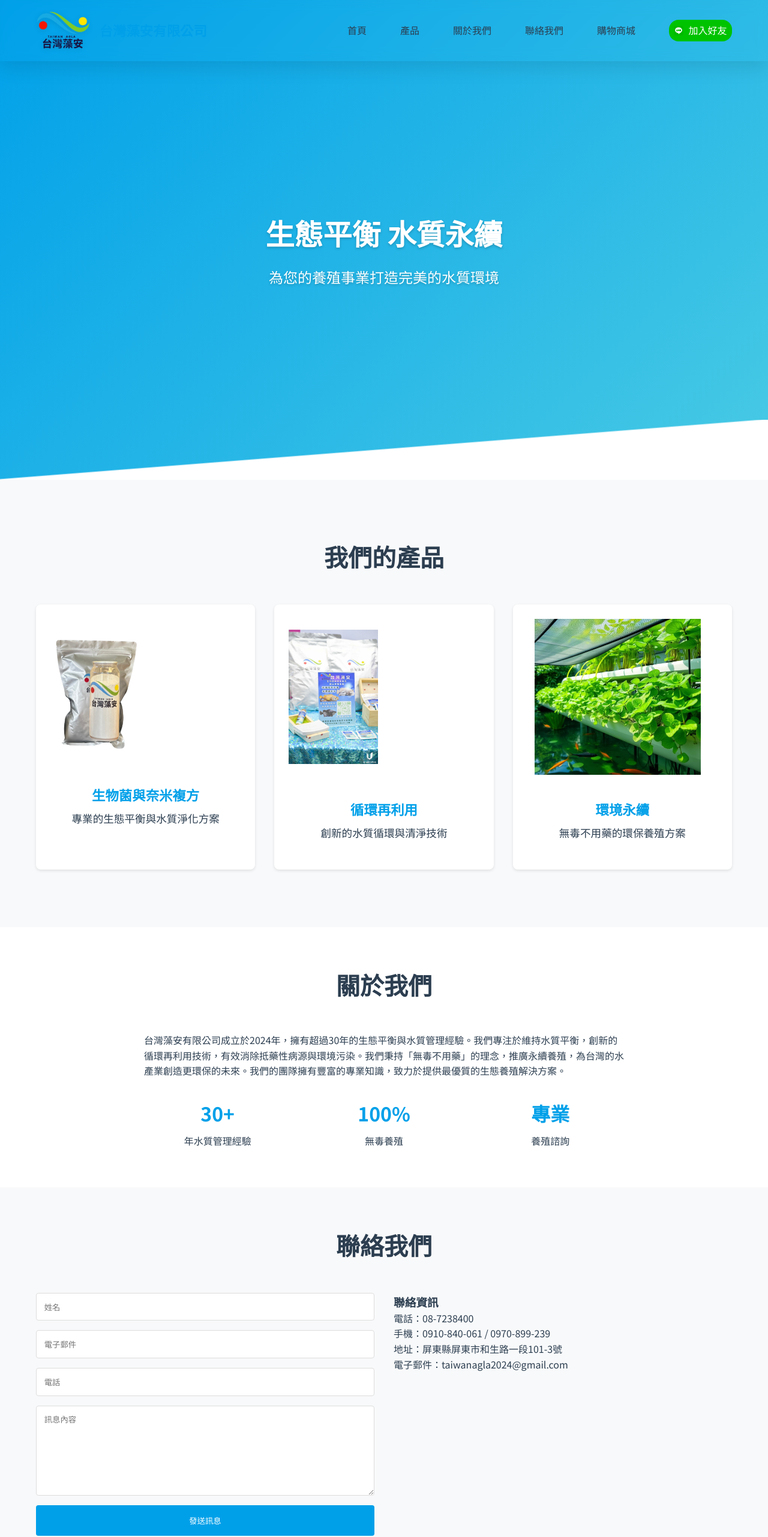
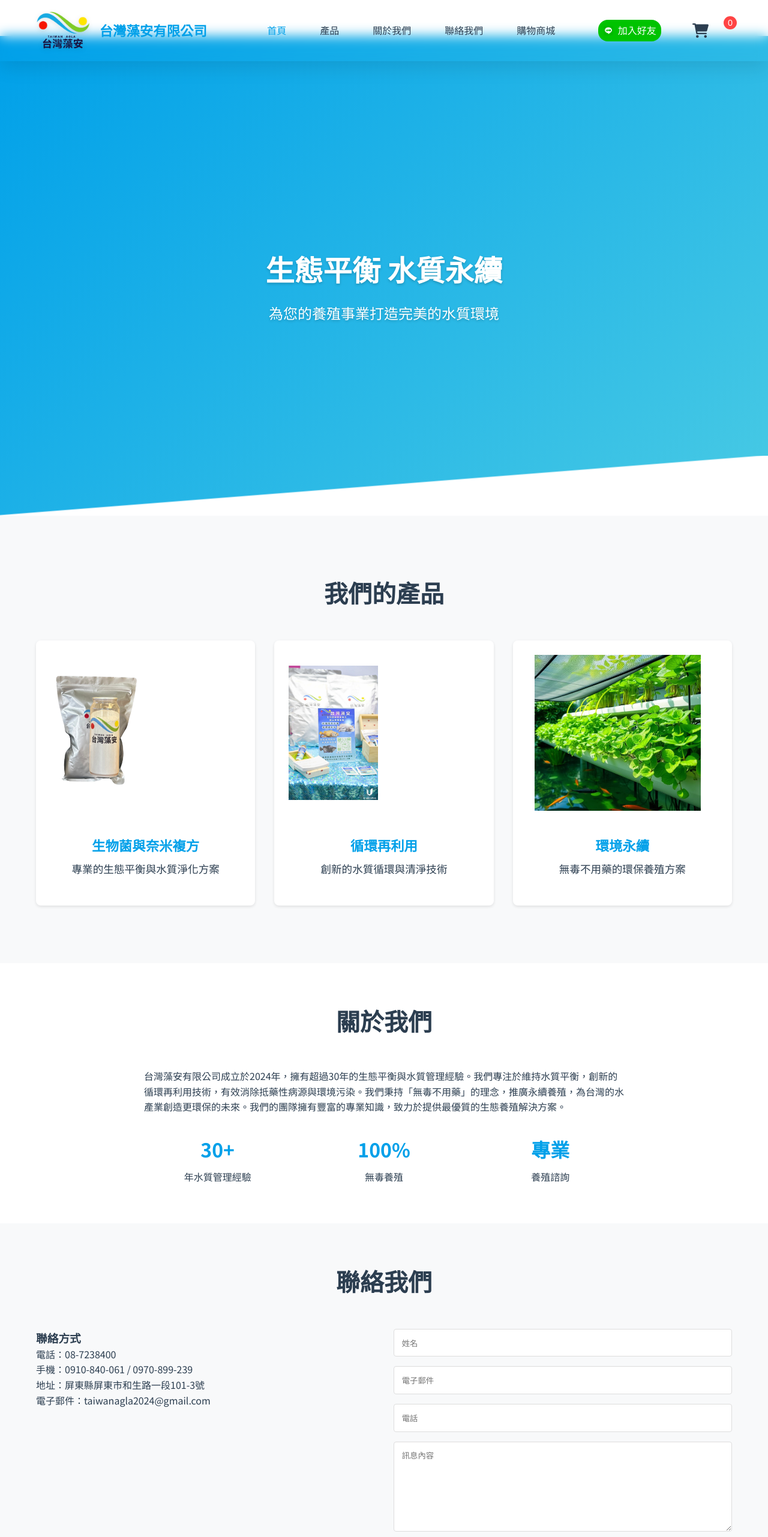
Before and after one commit to estella828/estalla-line-bot, a website: page index.html in a window 1280 px wide. Shown: the top 2563 px of the page at 60% size. Drawn offline with nearby package versions, Linux system fonts and the light colour scheme.

Commit message:
Update homepage layout to match shop style

```diff
--- a/index.html
+++ b/index.html
@@ -6,27 +6,37 @@
     <title>台灣藻安有限公司 - 綠色永續養殖</title>
     <link rel="stylesheet" href="styles.css">
     <link href="https://fonts.googleapis.com/css2?family=Noto+Sans+TC:wght@400;500;700&display=swap" rel="stylesheet">
+    <link rel="stylesheet" href="https://cdnjs.cloudflare.com/ajax/libs/font-awesome/6.0.0/css/all.min.css">
 </head>
 <body>
     <nav class="navbar">
         <div class="container">
             <div class="logo">
+                <a href="#">
                     <img src="images/logo-transparent.png" alt="台灣藻安有限公司" class="logo-image">
                     <span class="company-name">台灣藻安有限公司</span>
+                </a>
             </div>
             <div class="nav-links">
-                <a href="#home">首頁</a>
+                <a href="#home" class="active">首頁</a>
                 <a href="#products">產品</a>
                 <a href="#about">關於我們</a>
                 <a href="#contact">聯絡我們</a>
                 <a href="shop.html">購物商城</a>
+                <div class="nav-buttons">
                     <a href="https://line.me/ti/p/@699bptic" class="line-btn" target="_blank">
                         <img src="images/line-logo.png" alt="LINE" class="line-icon">加入好友
                     </a>
+                    <button class="cart-btn">
+                        <i class="fas fa-shopping-cart"></i>
+                        <span class="cart-count">0</span>
+                    </button>
+                </div>
             </div>
         </div>
     </nav>
 
+    <div class="content-offset">
         <section id="home" class="hero">
             <div class="container">
                 <h1>生態平衡 水質永續</h1>
@@ -43,8 +53,10 @@
                             <img src="images/生物菌png.png" alt="生物菌" class="product-image">
                             <img src="images/奈米複方.png" alt="奈米複方" class="product-image nano-image">
                         </div>
+                        <div class="product-content">
                             <h3>生物菌與奈米複方</h3>
                             <p>專業的生態平衡與水質淨化方案</p>
+                        </div>
                     </div>
                     <div class="product-card">
                         <div class="product-image-container single-image">
@@ -95,31 +107,12 @@
             <div class="container">
                 <h2>聯絡我們</h2>
                 <div class="contact-content">
-                <div class="cart-form hidden">
-                    <h3>訂購人資訊</h3>
-                    <form id="cartForm">
-                        <div class="form-group">
-                            <label for="customerName">姓名</label>
-                            <input type="text" id="customerName" name="name" required>
-                        </div>
-                        <div class="form-group">
-                            <label for="customerPhone">電話</label>
-                            <input type="tel" id="customerPhone" name="phone" required>
-                        </div>
-                        <div class="form-group">
-                            <label for="customerEmail">信箱</label>
-                            <input type="email" id="customerEmail" name="email" required>
-                        </div>
-                        <div class="form-group">
-                            <label for="customerAddress">地址</label>
-                            <input type="text" id="customerAddress" name="address" required>
-                        </div>
-                        <div class="form-group">
-                            <label for="customerNote">備註</label>
-                            <textarea id="customerNote" name="note" rows="3"></textarea>
-                        </div>
-                        <button type="submit" class="btn btn-primary">確認訂購</button>
-                    </form>
+                    <div class="contact-info">
+                        <h3>聯絡方式</h3>
+                        <p>電話：08-7238400</p>
+                        <p>手機：0910-840-061 / 0970-899-239</p>
+                        <p>地址：屏東縣屏東市和生路一段101-3號</p>
+                        <p>電子郵件：taiwanagla2024@gmail.com</p>
                     </div>
                     <form name="contact" method="POST" data-netlify="true" netlify-honeypot="bot-field" action="/success.html">
                         <p style="display: none">
@@ -131,16 +124,10 @@
                         <textarea name="message" placeholder="訊息內容" required></textarea>
                         <button type="submit">發送訊息</button>
                     </form>
-                <div class="contact-info">
-                    <h3>聯絡資訊</h3>
-                    <p>電話：08-7238400</p>
-                    <p>手機：0910-840-061 / 0970-899-239</p>
-                    <p>地址：屏東縣屏東市和生路一段101-3號</p>
-                    <p>電子郵件：taiwanagla2024@gmail.com</p>
-                </div>
                 </div>
             </div>
         </section>
+    </div>
 
     <footer>
         <div class="container">
@@ -148,6 +135,7 @@
         </div>
     </footer>
 
+    <script src="https://code.jquery.com/jquery-3.6.0.min.js"></script>
     <script src="script.js"></script>
 </body>
 </html>
--- a/styles.css
+++ b/styles.css
@@ -31,6 +31,7 @@ body {
 .navbar {
     position: fixed;
     top: 0;
+    left: 0;
     width: 100%;
     background: white;
     box-shadow: 0 2px 5px rgba(0,0,0,0.1);
@@ -50,10 +51,22 @@ body {
     gap: 1rem;
 }
 
+.logo a {
+    display: flex;
+    align-items: center;
+    gap: 1rem;
+    text-decoration: none;
+    color: var(--text-color);
+}
+
 .logo-image {
     height: 40px;
     width: auto;
     transition: transform 0.3s ease;
+}
+
+.logo-image:hover {
+    transform: scale(1.02);
 }
 
 .company-name {
@@ -78,6 +91,16 @@ body {
     color: var(--primary-color);
 }
 
+.nav-links a.active {
+    color: var(--primary-color);
+}
+
+.nav-buttons {
+    display: flex;
+    gap: 1rem;
+    align-items: center;
+}
+
 .line-btn {
     display: flex;
     align-items: center;
@@ -87,11 +110,44 @@ body {
     background: #00C300;
     color: white;
     text-decoration: none;
+    transition: all 0.3s ease;
+}
+
+.line-btn:hover {
+    background: #009900;
+    transform: translateY(-1px);
 }
 
 .line-icon {
     height: 24px;
     width: auto;
+}
+
+.cart-btn {
+    background: none;
+    border: none;
+    cursor: pointer;
+    padding: 0.5rem;
+    border-radius: 50%;
+    transition: all 0.3s ease;
+}
+
+.cart-btn:hover {
+    background: var(--light-gray);
+    transform: translateY(-1px);
+}
+
+.cart-count {
+    position: absolute;
+    top: -8px;
+    right: -8px;
+    background: var(--primary-color);
+    color: white;
+    font-size: 0.75rem;
+    padding: 0.2rem 0.5rem;
+    border-radius: 50%;
+    min-width: 18px;
+    text-align: center;
 }
 
 /* 首頁英雄區塊 */
@@ -105,6 +161,8 @@ body {
     justify-content: center;
     text-align: center;
     color: white;
+    margin-top: 60px;
+    padding-top: 60px;
 }
 
 .hero h1 {
@@ -238,6 +296,11 @@ body {
         gap: 1rem;
     }
 
+    .nav-buttons {
+        flex-direction: column;
+        gap: 1rem;
+    }
+
     .hero h1 {
         font-size: 2.5rem;
     }
@@ -253,6 +316,11 @@ body {
     .company-stats {
         grid-template-columns: 1fr;
     }
+}
+
+/* 頁面內容偏移 */
+.content-offset {
+    margin-top: 60px;
 }
 
 /* 其他樣式 */
@@ -378,6 +446,7 @@ body {
     box-shadow: -2px 0 10px rgba(0,0,0,0.1);
     transform: translateX(100%);
     transition: transform 0.3s ease;
+    z-index: 1000;
 }
 
 .cart-sidebar {
```
Lines whose indentation alone changed are shown as unchanged.
